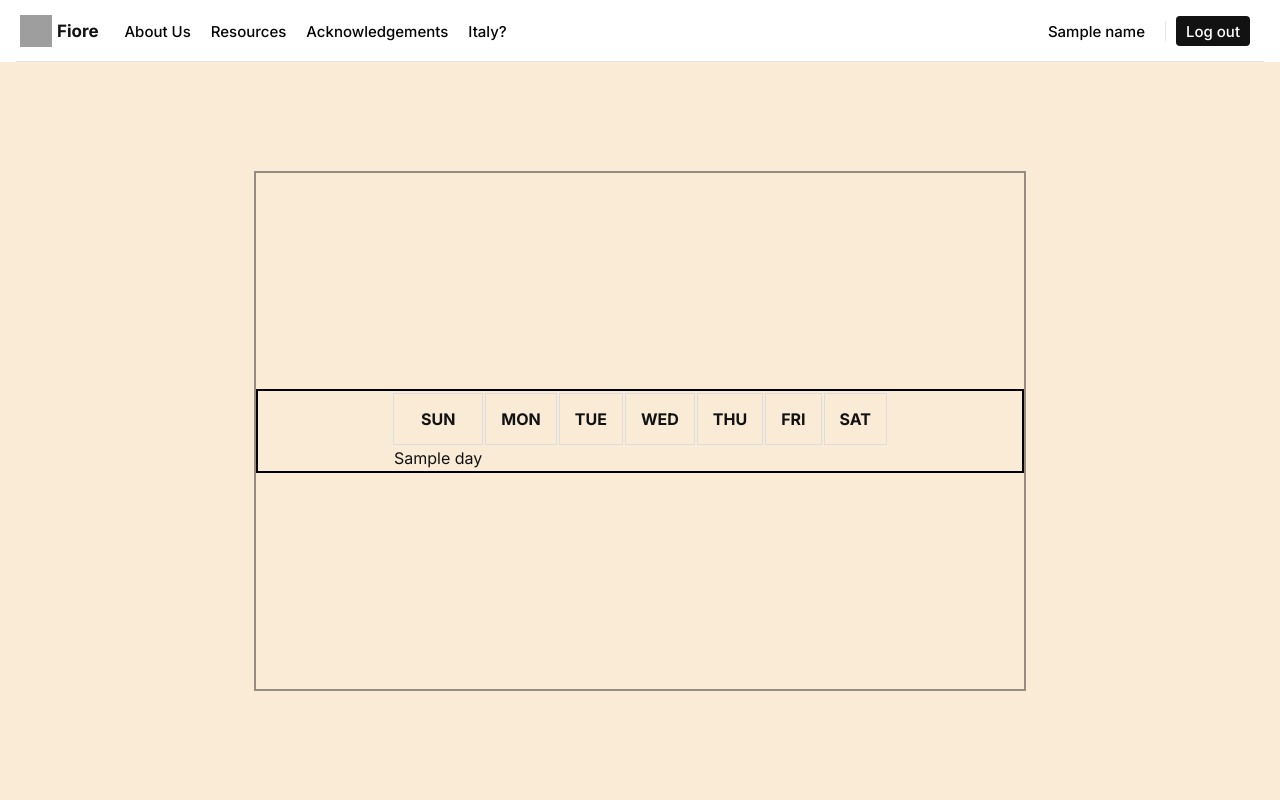
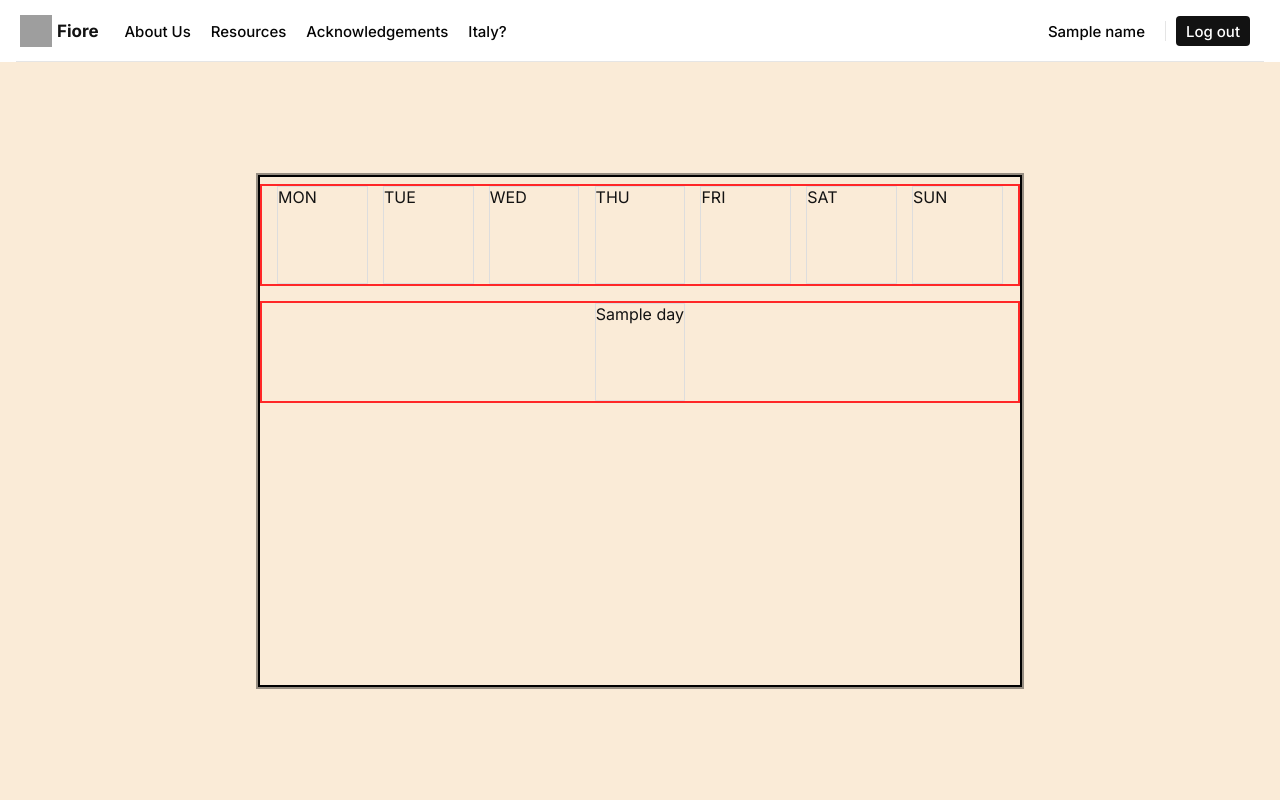
Before and after one commit to tintedwindow/fiore, a Flask app: template templates/home_new.html in a window 1280 px wide. Run offline with Flask 3, Linux system fonts and the light colour scheme; the template is opened without the code that fills it: most values are stand-ins (such as "Sample title", 1, 10 or a date in 2020); some libraries are stand-ins or nearby versions; grey boxes are pictures that could not be loaded.

Commit message:
New Calander Layout

```diff
--- a/static/styles_main.css
+++ b/static/styles_main.css
@@ -1,7 +1,7 @@
 * {
     margin :0;
     font-family: "Inter", sans-serif;
-    border: border-box;
+    box-sizing: border-box;
     color: #121212;
 }
 
@@ -141,13 +141,24 @@
 
 .calander {
     display: flex;
-    justify-content: space-evenly;
     border: 2px solid black;
-
     width: 100%;
+    height: 100%;
+    flex-direction: column;
 
 }
-th {
+
+.calander-week {
+    display:flex;
+    height: 20%;
+    margin: 1% 0;
+
+    border: 2px solid #ff2727;
+    justify-content: space-evenly;
+
+}
+
+.calander-day {
+    width: 12%;
     border: 1px solid #dddddd;
-    padding: 15px;
 }
--- a/templates/home_new.html
+++ b/templates/home_new.html
@@ -39,32 +39,27 @@
 
     <div class="content-container">
         <div class="content">
-            <table class="calander">
-                <tr>
-                    <th>SUN</th>
-                    <th>MON</th>
-                    <th>TUE</th>
-                    <th>WED</th>
-                    <th>THU</th>
-                    <th>FRI</th>
-                    <th>SAT</th>
-                </tr>
+            <div class="calander">
+                <div class="calander-week">
+                    <div class="calander-day">MON</div>
+                    <div class="calander-day">TUE</div>
+                    <div class="calander-day">WED</div>
+                    <div class="calander-day">THU</div>
+                    <div class="calander-day">FRI</div>
+                    <div class="calander-day">SAT</div>
+                    <div class="calander-day">SUN</div>
+                </div>
 
                 {% for week in calander %}
-                    <tr>
+                    <div class="calander-week">
                         {% for day in week %}
-                            <td>
-                                <div>
-                                    {% if day != 0 %}
-                                        {{day}}
-                                    {% endif %}
-                                </div>
-                            </td>
+                            <div class="calander-day">
+                                    {{day}}
+                            </div>
                         {% endfor %}
-                    </tr>
+                    </div>
                 {% endfor %}
-            </table>
-        </div>
+            </div>
     </div>
 
 </body>
```
Also changed, not shown: 1 other file.
